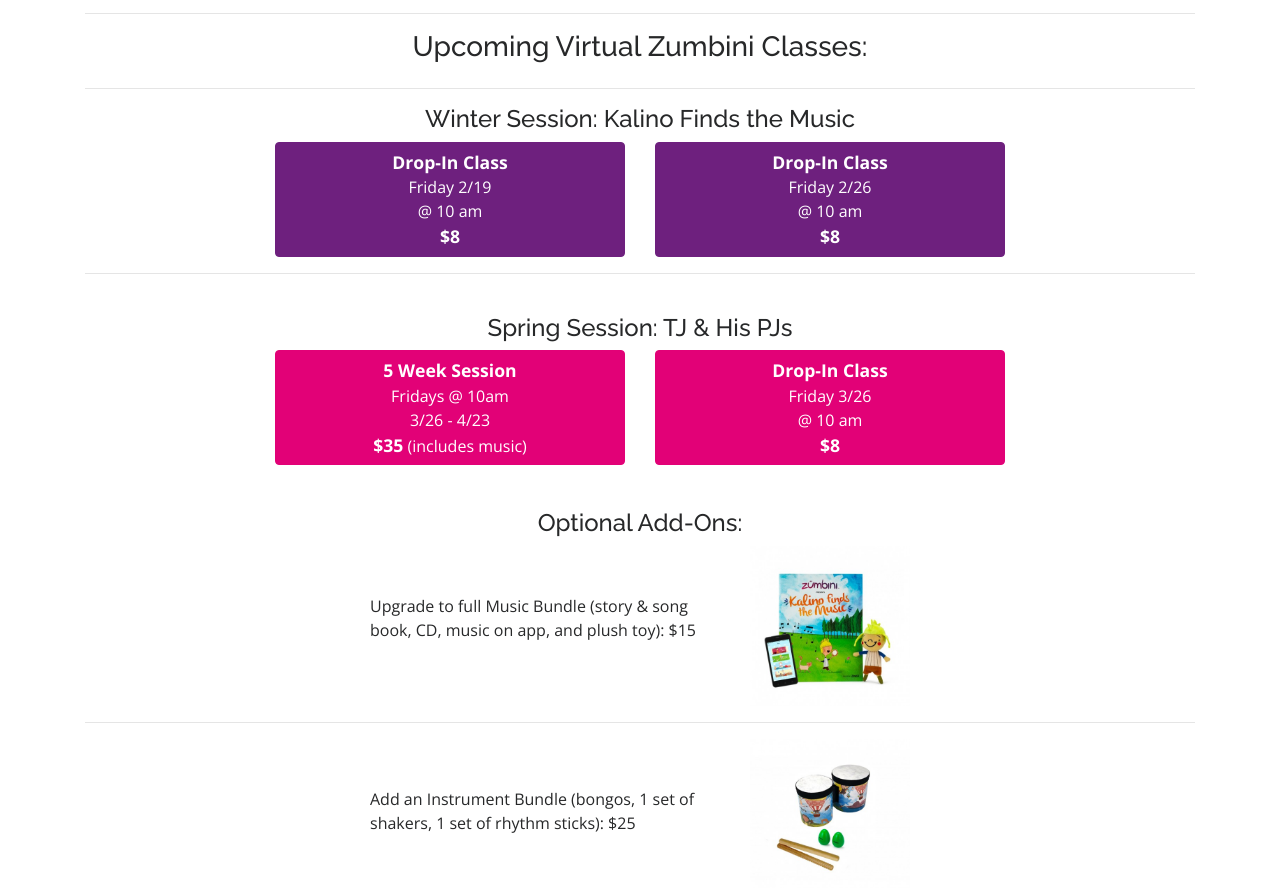
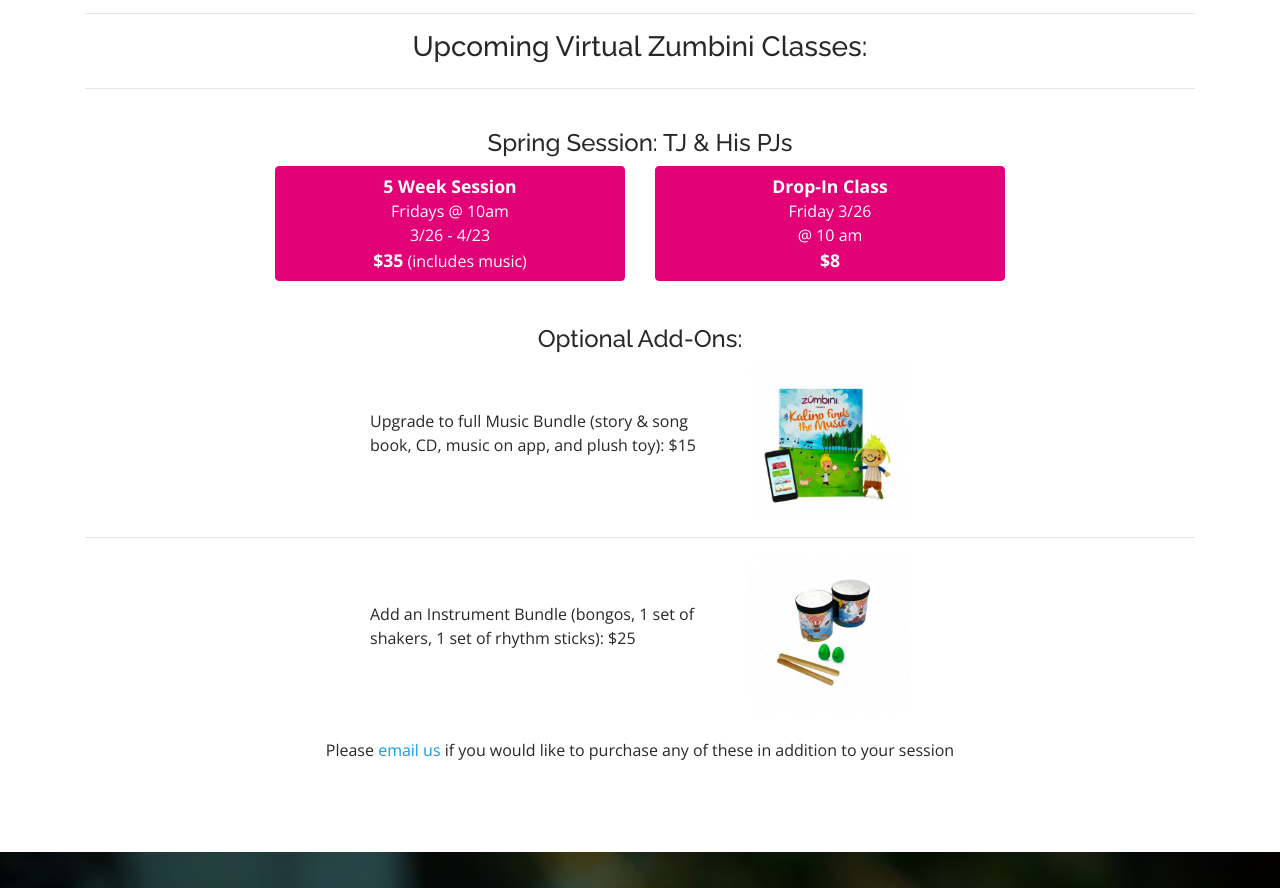
Before and after one commit to hillgr/queencityzumbini, a plain HTML site: page index.html in a window 1280 px wide. Shown: the part 1563-2451 px from the top of the page. Drawn offline with nearby package versions, Linux system fonts and the light colour scheme.

Commit message:
removed winter

```diff
--- a/index.html
+++ b/index.html
@@ -112,30 +112,6 @@
           <div class="row">
             <div class="col-md-12">
               <h3 style="text-align:center;">Upcoming Virtual Zumbini Classes:</h3>
-            </div>
-          </div>
-          <hr>
-          <div class="row">
-            <div class="col-md-12">
-              <h4 style="text-align:center;">Winter Session: Kalino Finds the Music</h4>
-            </div>
-          </div>
-          <div class="row">
-            <div class="col-md-4 offset-md-2">
-              <button type="button" class="btn btn-block btn-primary" data-toggle="modal" data-target="#exampleModal2">
-                <span style="font-weight:bold;font-size:110%;">Drop-In Class</span><br>
-                Friday 2/19<br>
-                @ 10 am<br>
-                <span style="font-weight:bold;font-size:110%;">$8</span>
-              </button>
-            </div>
-            <div class="col-md-4">
-              <button type="button" class="btn btn-block btn-primary" data-toggle="modal" data-target="#exampleModal3">
-                <span style="font-weight:bold;font-size:110%;">Drop-In Class</span><br>
-                Friday 2/26<br>
-                @ 10 am<br>
-                <span style="font-weight:bold;font-size:110%;">$8</span>
-              </button>
             </div>
           </div>
           <hr>
```
